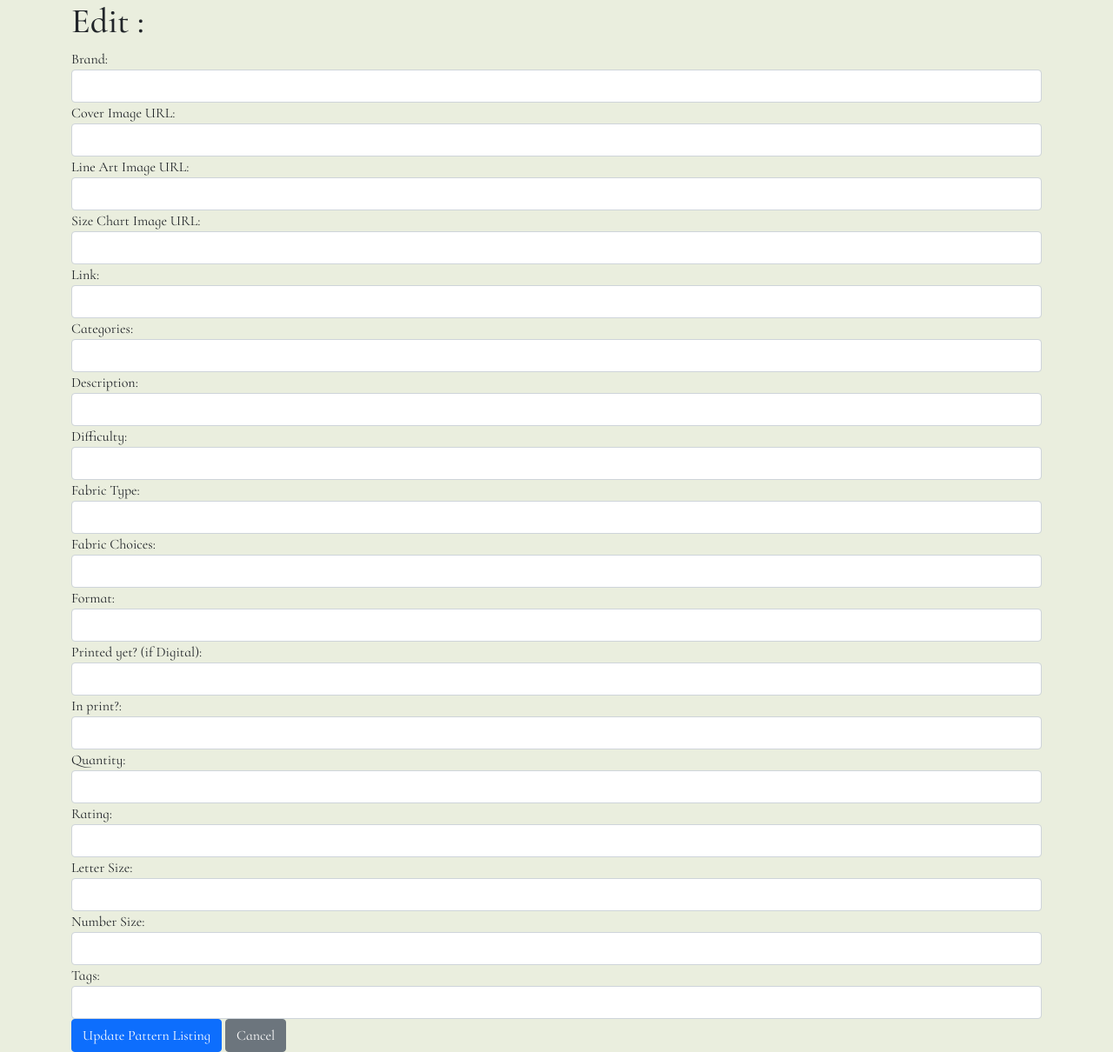
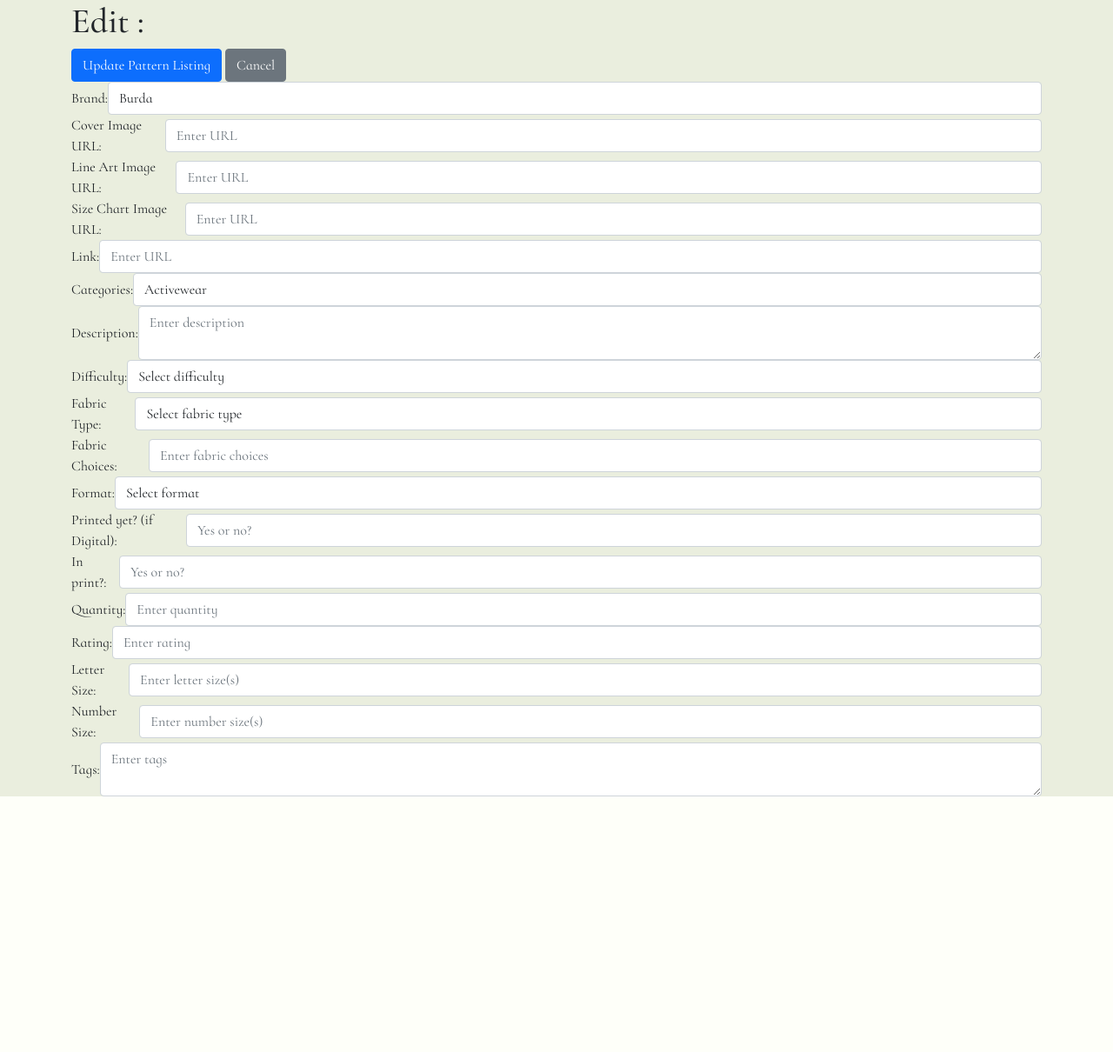
Before and after one commit to larilariv/SewOrganized, a Node server app: page /patterns/1/edit in a window 1280 px wide. Shown: the part 56-1266 px from the top of the page at 87% size. After the commit the page ends 972 px from the top, so only its background shows below. Run offline with Node 20, Linux system fonts and the light colour scheme; data that the repository does not hold is empty; some libraries are stand-ins or nearby versions.

Commit message:
Applied formatting changes from new view to edit view so they are consistent

```diff
--- a/views/patterns/edit.hbs
+++ b/views/patterns/edit.hbs
@@ -1,103 +1,136 @@
-<h1>Edit {{this.name}}:</h1>
-
 <form action="/patterns/{{this.name}}/?_method=put" method="POST">
 
-    {{!-- <div>
-        <label for="name">Name:</label>
-        <input type="text" id="name" name="name" class="form-control" value="{{this.name}}">
-    </div> --}}
+    <h1>Edit {{this.name}}:</h1>
 
-    <div>
+    <input type="submit" class="btn btn-primary" value="Update Pattern Listing" />
+    <input type="submit" class="btn btn-secondary" value="Cancel" />
+
+    <div class="form-group d-flex align-items-center">
         <label for="brand">Brand:</label>
-        <input type="text" id="brand" name="brand" class="form-control" value="{{this.brand}}">
+        <select class="form-control" id="brand" name="brand" value="{{this.brand}}">
+            <option>Burda</option>
+            <option>Butterick</option>
+            <option>McCall's</option>
+            <option>New Look</option>
+            <option>Simplicity</option>
+            <option>Vogue</option>
+        </select>
     </div>
 
-    <div>
+    <div class="form-group d-flex align-items-center">
         <label for="coverImage">Cover Image URL:</label>
-        <input type="text" id="coverImage" name="coverImage" class="form-control" value="{{this.coverImage}}">
+        <input type="text" class="form-control" id="coverImage" name="coverImage" placeholder="Enter URL" value="{{this.coverImage}}">
     </div>
 
-    <div>
+    <div class="form-group d-flex align-items-center">
         <label for="lineArtImage">Line Art Image URL:</label>
-        <input type="text" id="lineArtImage" name="lineArtImage" class="form-control" value="{{this.lineArtImage}}">
+        <input type="text" class="form-control" id="lineArtImage" name="lineArtImage" placeholder="Enter URL" value="{{this.lineArtImage}}">
     </div>
 
-    <div>
+    <div class="form-group d-flex align-items-center">
         <label for="sizeChartImage">Size Chart Image URL:</label>
-        <input type="text" id="sizeChartImage" name="sizeChartImage" class="form-control" value="{{this.sizeChartImage}}">
+        <input type="text" class="form-control" id="sizeChartImage" name="sizeChartImage" placeholder="Enter URL" value="{{this.sizeChartImage}}">
     </div>
 
-    <div>
+    <div class="form-group d-flex align-items-center">
         <label for="link">Link:</label>
-        <input type="text" id="link" name="link" class="form-control" value="{{this.link}}">
+        <input type="text" class="form-control" id="link" name="link" placeholder="Enter URL" value="{{this.link}}">
     </div>
 
-    <div>
+    <div class="form-group d-flex align-items-center">
         <label for="categories">Categories:</label>
-        <input type="text" id="categories" name="categories" class="form-control" value="{{this.categories}}">
+        <select class="form-control" id="categories" name="categories" value="{{this.categories}}">
+            <option>Activewear</option>
+            <option>Coats</option>
+            <option>Dresses</option>
+            <option>Jackets</option>
+            <option>Jumpsuits</option>
+            <option>Underwear</option>
+            <option>Pants</option>
+            <option>Shorts</option>
+            <option>Skirts</option>
+            <option>Sleepwear</option>
+            <option>Swimwear</option>
+            <option>Tops</option>
+        </select>
     </div>
 
-    <div>
+    <div class="form-group d-flex align-items-center">
         <label for="description">Description:</label>
-        <input type="text" id="description" name="description" class="form-control" value="{{this.description}}">
+        <textarea class="form-control" id="description" name="description" placeholder="Enter description" value="{{this.description}}" rows="2"></textarea>
     </div>
 
-    <div>
+    <div class="form-group d-flex align-items-center">
         <label for="difficulty">Difficulty:</label>
-        <input type="text" id="difficulty" name="difficulty" class="form-control" value="{{this.difficulty}}">
+        <select class="form-control" id="difficulty" name="difficulty" value="{{this.difficulty}}">
+            <option>Select difficulty</option>
+            <option>Very Easy</option>
+            <option>Easy</option>
+            <option>Average</option>
+            <option>Difficult</option>
+        </select>
     </div>
 
-    <div>
+    <div class="form-group d-flex align-items-center">
         <label for="fabricType">Fabric Type:</label>
-        <input type="text" id="fabricType" name="fabricType" class="form-control" value="{{this.fabricType}}">
+        <select class="form-control" id="fabricType" name="fabricType" value="{{this.fabricType}}">
+            <option>Select fabric type</option>
+            <option>Knit</option>
+            <option>Woven</option>
+        </select>
     </div>
 
-    <div>
+    <div class="form-group d-flex align-items-center">
         <label for="fabricChoices">Fabric Choices:</label>
-        <input type="text" id="fabricChoices" name="fabricChoices" class="form-control" value="{{this.fabricChoices}}">
+        <input type="text" class="form-control" id="fabricChoices" name="fabricChoices" placeholder="Enter fabric choices" value="{{this.fabricChoices}}">
     </div>
 
-    <div>
+    <div class="form-group d-flex align-items-center">
         <label for="format">Format:</label>
-        <input type="text" id="format" name="format" class="form-control" value="{{this.format}}">
+        <select class="form-control" id="format" name="format" value="{{this.format}}">
+            <option>Select format</option>
+            <option>Digital</option>
+            <option>Printed</option>
+            <option>Both</option>
+        </select>
     </div>
 
-    <div>
+    <div class="form-group d-flex align-items-center">
         <label for="digitalPrinted">Printed yet? (if Digital):</label>
-        <input type="text" id="digitalPrinted" name="digitalPrinted" class="form-control" value="{{this.digitalPrinted}}">
+        <input type="text" class="form-control" id="digitalPrinted" name="digitalPrinted" placeholder="Yes or no?" value="{{this.digitalPrinted}}">
     </div>
 
-    <div>
+    <div class="form-group d-flex align-items-center">
         <label for="inPrint">In print?:</label>
-        <input type="text" id="inPrint" name="inPrint" class="form-control" value="{{this.inPrint}}">
+        <input type="text" class="form-control" id="inPrint" name="inPrint" placeholder="Yes or no?" value="{{this.inPrint}}">
     </div>
 
-    <div>
+    <div class="form-group d-flex align-items-center">
         <label for="quantity">Quantity:</label>
-        <input type="text" id="quantity" name="quantity" class="form-control" value="{{this.quantity}}">
+        <input type="number" class="form-control" id="quantity" name="quantity" placeholder="Enter quantity" value="{{this.quantity}}">
     </div>
 
-    <div>
+    <div class="form-group d-flex align-items-center">
         <label for="rating">Rating:</label>
-        <input type="text" id="rating" name="rating" class="form-control" value="{{this.rating}}">
+        <input type="number" class="form-control" id="rating" name="rating" placeholder="Enter rating" value="{{this.rating}}">
     </div>
 
-    <div>
+    <div class="form-group d-flex align-items-center">
         <label for="letterSize">Letter Size:</label>
-        <input type="text" id="letterSize" name="letterSize" class="form-control" value="{{this.letterSize}}">
+        <input type="text" class="form-control" id="letterSize" name="letterSize" placeholder="Enter letter size(s)" value="{{this.letterSize}}">
     </div>
 
-    <div>
+    <div class="form-group d-flex align-items-center">
         <label for="numSize">Number Size:</label>
-        <input type="text" id="numSize" name="numSize" class="form-control" value="{{this.numSize}}">
+        <input type="text" class="form-control" id="numSize" name="numSize" placeholder="Enter number size(s)" value="{{this.numSize}}">
     </div>
 
-    <div>
+    <div class="form-group d-flex align-items-center">
         <label for="tags">Tags:</label>
-        <input type="text" id="tags" name="tags" class="form-control" value="{{this.tags}}">
+        <textarea class="form-control" id="tags" name="tags" placeholder="Enter tags" value="{{this.tags}}" rows="2"></textarea>
     </div>
 
-    <input type="submit" value="Update Pattern Listing" class="btn btn-primary" />
-    <a href="/patterns/{{this.name}}" class="btn btn-secondary">Cancel</a>
+    {{!-- <input type="submit" value="Update Pattern Listing" class="btn btn-primary" />
+    <a href="/patterns/{{this.name}}" class="btn btn-secondary">Cancel</a> --}}
 
 </form>
```
Also changed, not shown: views/patterns/show.hbs (+6 -5 lines).
